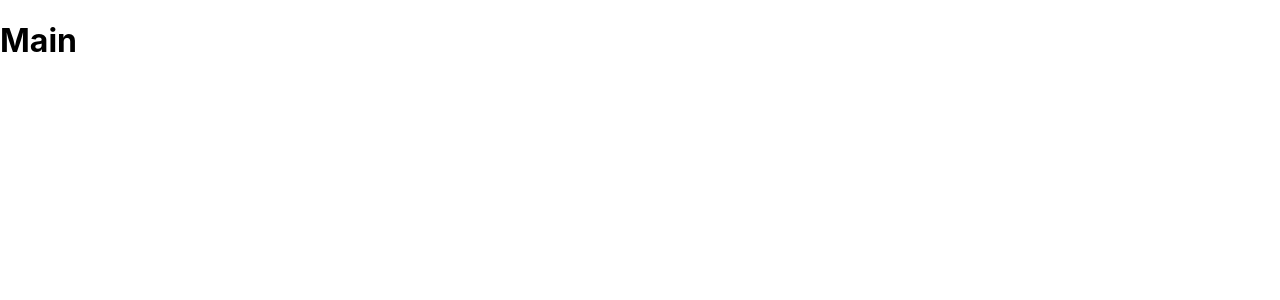
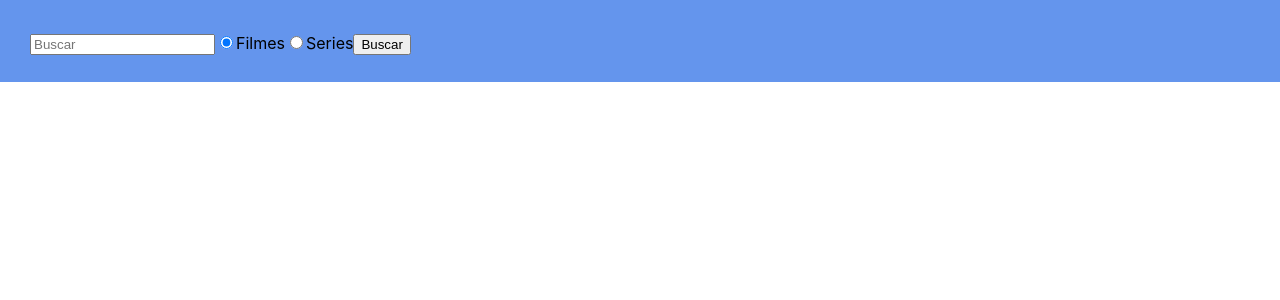
Before and after one commit to ClaudioFerreira/lupa-movie, a React (Create React App) app: page / in a window 1280 px wide. Shown: the top 300 px of the page. Built offline with nearby package versions, Linux system fonts and the light colour scheme.

Commit message:
add search bar

```diff
--- a/src/modules/main/index.tsx
+++ b/src/modules/main/index.tsx
@@ -1,9 +1,52 @@
-import React from 'react'
+import React, { useState } from 'react'
+import './style.css'
 
 export default function Main() {
+
+    const [search, setSearch] = useState('')
+    const [filme, setFilme] = useState(true)
+
+    function handleSelect() {
+        setFilme(!filme)
+    }
+
+    function handleSubmit(event: React.FormEvent<HTMLFormElement>) {
+        event.preventDefault()
+    }
+
     return (
         <>
-            <h1>Main</h1>
+            <div className="seach-bar">
+                <div className="container">
+                    <form onSubmit={e => handleSubmit(e)}>
+                        <input
+                            type="text"
+                            placeholder="Buscar"
+                            value={search}
+                            onChange={e => setSearch(e.target.value)}
+                        />
+                        <input
+                            type="radio"
+                            name="type"
+                            id="filme"
+                            checked={filme}
+                            onChange={handleSelect}
+                        />
+                        <label htmlFor="filme">Filmes</label>
+                        <input
+                            type="radio"
+                            name="type"
+                            id="serie"
+                            checked={!filme}
+                            onChange={handleSelect}
+                        />
+                        <label htmlFor="serie">Series</label>
+                        <button type="submit">
+                            Buscar
+                    </button>
+                    </form>
+                </div>
+            </div>
         </>
     )
 }
--- /dev/null
+++ b/src/modules/main/style.css
@@ -0,0 +1,12 @@
+.seach-bar {
+    height: 82px;
+    background-color: cornflowerblue;
+
+    display: flex;
+    align-items: center;
+    /* justify-content: space-between; */
+}
+
+.container {
+    margin: 16px 2px 10px 30px;
+}
```
